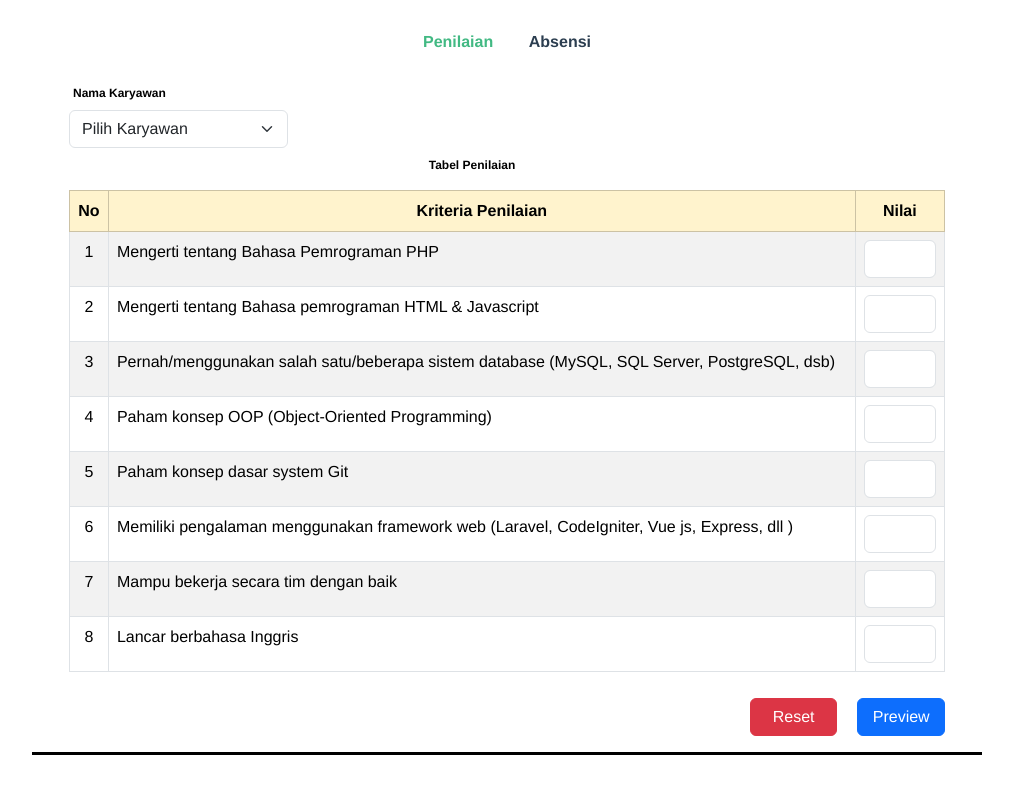
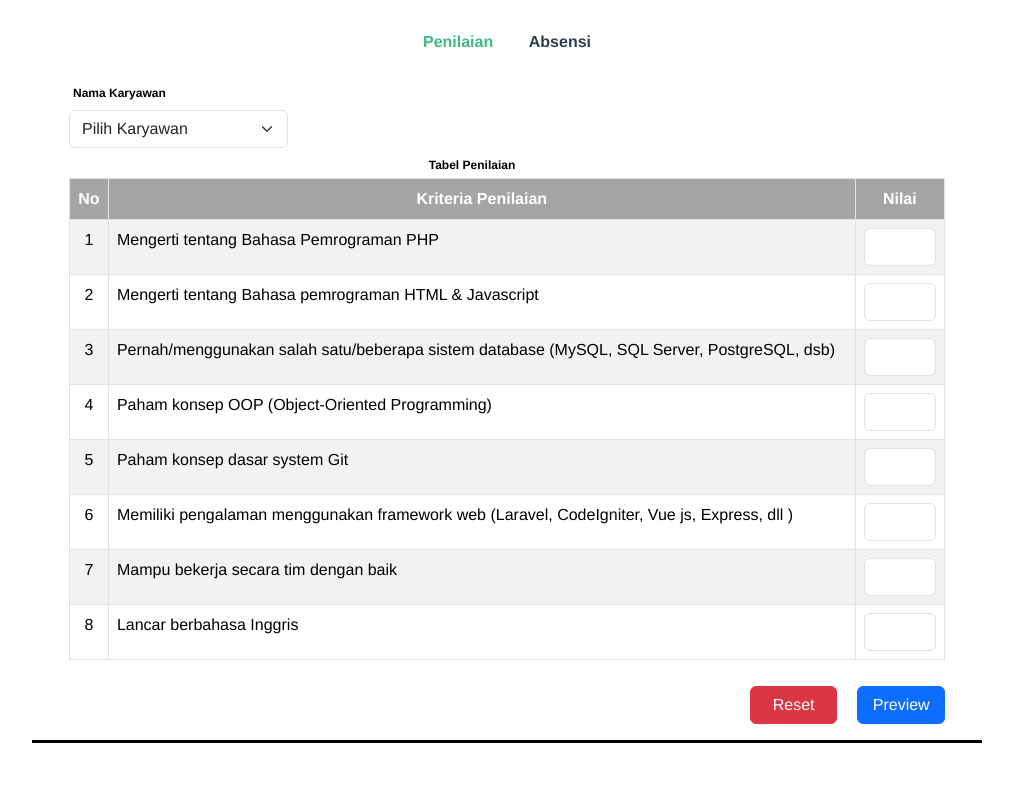
Before and after one commit to wahyu861/skilltrack-app, a Vue app: page / in a window 1280 px wide. Shown: the top 794 px of the page, without its empty margins (133-1146 px from the left). Built offline with nearby package versions, Linux system fonts and the light colour scheme.

Commit message:
Memodifikasi file TableComponent.vue

```diff
--- a/src/components/TableComponent.vue
+++ b/src/components/TableComponent.vue
@@ -3,12 +3,12 @@
     <div class="row">
       <label class="mt-2 fw-bold" style="font-size: 12px; margin-left: -35px; color: #000">Tabel Penilaian</label>
     </div>
-    <table class="table table-striped table-bordered mt-3">
+    <table class="table table-striped table-bordered mt-1">
       <thead>
-        <tr class="table-warning">
-          <th class="text-center">No</th>
-          <th class="text-center">Kriteria Penilaian</th>
-          <th class="text-center">Nilai</th>
+        <tr>
+          <th class="text-center" style="background-color: #a5a5a5; color: #fff">No</th>
+          <th class="text-center" style="background-color: #a5a5a5; color: #fff">Kriteria Penilaian</th>
+          <th class="text-center" style="background-color: #a5a5a5; color: #fff">Nilai</th>
         </tr>
       </thead>
       <tbody>
```
